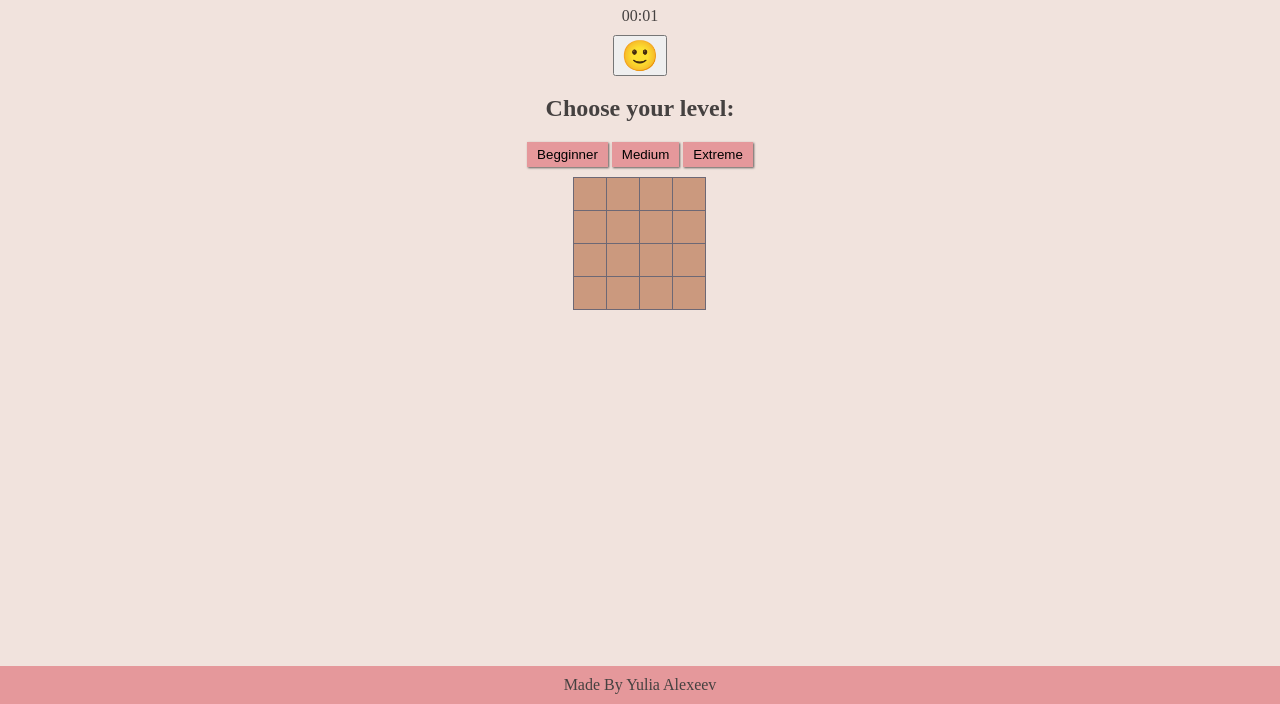
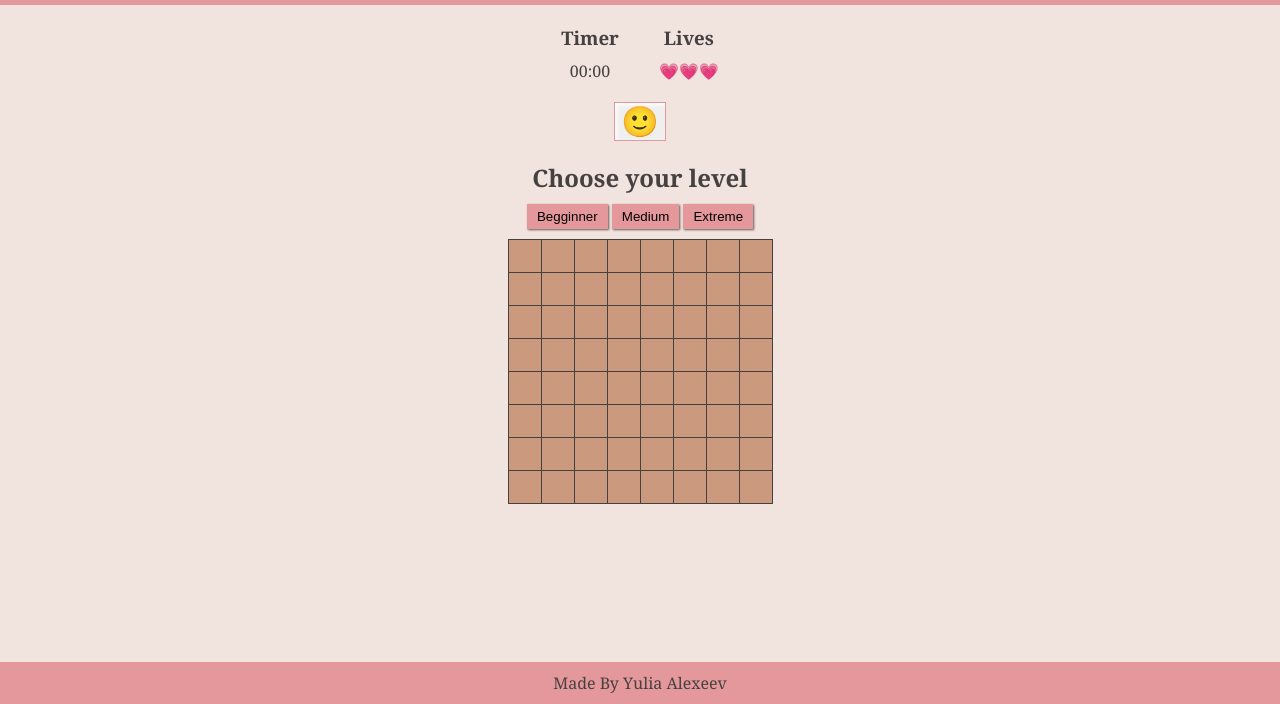
Before and after one commit to YuliaAlexeev/Mine-Sweeper, a plain HTML site: page index.html in a window 1280 px wide. Shown: the part 96-800 px from the top of the page. Drawn offline with Linux system fonts and the light colour scheme.

Commit message:
Add files via upload

```diff
--- a/css/style.css
+++ b/css/style.css
@@ -4,23 +4,33 @@ body {
   text-align: center;
   display: flex;
   flex-direction: column;
+  font-family: Georgia, 'Times New Roman', Times, serif;
 }
 html, body {
   height: 100%;
-  padding: 0;
-  margin: 0;
 }
 h1{
   font-size: 37px;
+}
+h2, h3, body{
+  margin: 0;
+  padding: 0
+}
+h2, h3{
+  margin-bottom: 10px;
 }
 table{
   border-collapse: collapse;
 }
 table, th, td {
-  border: 1px solid #6d6875;
+  border: 1px solid #454140;
 }
 button, td{
   cursor: pointer;
+}
+.header{
+  background: #e5989b;
+  margin-bottom: 20px;
 }
 .game-board tr td{
   width: 30px;
@@ -33,20 +43,23 @@ button, td{
   flex-direction: column;
   flex: 1 0 auto;
 }
+.timer{
+  margin-right: 40px;
+}
 .hide{
   background-color: #cb997e;
 }
 .show{
   background-color: #fff1e6;
 }
+.game-show {
+  display: flex;
+}
 .game-board tr .hide:hover{
   background-color: #ddbea9;
 }
 .game-level{
   margin-bottom: 10px;
-}
-.game-timer {
-  margin: 10px 0;
 }
 .btn{
   padding: 5px 10px;
@@ -58,11 +71,20 @@ button, td{
   background-color: #e5989b;
 }
 .smiley {
+  box-shadow: 2px 2px 4px #fff inset;
   font-size: 30px;
-
+  margin: 20px 0;
+  border: 1px solid #e5989b;
+  outline: 0
 }
-footer{
+.smiley:active{
+  box-shadow: 2px 2px 4px gray inset;
+}
+.footer{
   flex-shrink: 0;
   padding: 10px;
   background-color: #e5989b;
 }
+.is-mine{
+  background-color: red;
+}
--- a/index.html
+++ b/index.html
@@ -7,26 +7,29 @@
     <title>Mine Sweeper</title>
     <link rel="stylesheet" href="css/style.css">
 </head>
-<body onload="initGame(4,2)" oncontextmenu="return false;">
-
-        <header><h1>Mine Sweeper</h1></header>
-        <div class="game-main">
-            <div class="game-timer"></div>
-            <div>
-                <!-- <span class="game-timer-icon">⏱ </span> -->
+<body onload="initGame(8,12)" oncontextmenu="return false;">
+    <header class="header"><h1>Mine Sweeper</h1></header>
+    <div class="game-main">
+        <div class="game-show">
+            <div class="timer">
+                <h3>Timer</h3>
+                <div class="game-timer"></div>
             </div>
-            <div><button onClick="reset()" class="smiley"></button></div>
-            <div class="game-level">
-            <h2>Choose your level:</h2>
+            <div class="lives">
+                <h3>Lives</h3>
+                <div class="game-lives"></div>
+            </div>
+        </div>
+        <button onClick="reset()" class="smiley"></button>
+        <div class="game-level">
+            <h2>Choose your level</h2>
             <button class="btn btn-level" onClick="initGame(4,2)">Begginner</button>
             <button class="btn btn-level" onClick="initGame(8,12)">Medium</button>
             <button class="btn btn-level" onClick="initGame(12,30)">Extreme</button>
-
-            </div>
-            <table class="game-board"></table>
         </div>
-        <footer>Made By Yulia Alexeev</footer>
-
+        <table class="game-board"></table>
+    </div>
+    <footer class="footer">Made By Yulia Alexeev</footer>
     <script src="js/game.js"></script>
     <script src="js/utils.js"></script>
 </body>
--- a/js/game.js
+++ b/js/game.js
@@ -1,19 +1,18 @@
 'use strict';
-
-console.log('Hello :)');
 
 const MINE = '💣';
 const EMPTY = ' ';
 const MARK = '🚩';
-
 const SMILEY_DEFAULT = '🙂';
 const SMILEY_WIN = '😃';
 const SMILEY_LOSE = '😔';
+const LIVE = '💗';
 
 var gBoard;
 var gLevel;
 var gTimerInterval;
 var gElSmiley = document.querySelector('.smiley');
+var gLives;
 
 var gGame = {
     isOn: true,
@@ -26,7 +25,7 @@ var gGame = {
 function initGame(levelNum, mines) {
     initLevel(levelNum, mines);
     reset();
-    timerCount();
+    renderTimer();
 }
 
 function reset() {
@@ -35,7 +34,11 @@ function reset() {
     gBoard = buildBoard();
     renderBoard(gBoard);
     gElSmiley.innerText = SMILEY_DEFAULT;
-    //gGame.secsPassed = 0;
+    gLives = 3;
+    renderLives();
+    clearInterval(gTimerInterval);
+    gGame.secsPassed = 0;
+    renderTimer();
 }
 
 function initLevel(levelNum, mines) {
@@ -51,6 +54,7 @@ function createCell(minesAroundCount, isShown, isMine, isMarked) {
         isShown: isShown,
         isMine: isMine,
         isMarked: isMarked,
+        numOfClicks: 0,
     };
     return cell;
 }
@@ -115,28 +119,50 @@ function getCountOfMineNegs(board, pos) {
 }
 
 function cellClicked(elCell, i, j) {
-
     if (gGame.isOn === true) {
+        var cellCount = gGame.shownCount;
+        if (gBoard[i][j].isMine) {
+            elCell.classList.add('is-mine');
+            setTimeout(function () {
+                elCell.classList.remove('is-mine');
+            }, 1000);
+            livesCount();
+        } else {
             elCell.classList.remove('hide');
+            if (!gBoard[i][j].isShown) {
+                ++gGame.shownCount;
+                cellCount = gGame.shownCount;
+                if (cellCount === 1) {
+                    gTimerInterval = setInterval(timerCount, 1000);
+                }
+            }
             gBoard[i][j].isShown = true;
-
+        }
         elCell.innerText = renderCell(gBoard[i][j]);
-        var cellCount = ++gGame.shownCount;
-        //console.log('show cells count', cellCount);
-
-        if ((gLevel.SIZE * gLevel.SIZE) - gLevel.MINES === cellCount) {
+        if (gLevel.SIZE * gLevel.SIZE - gLevel.MINES === cellCount) {
             isWin();
         }
-        if (gGame.shownCount === 1) {
-            gTimerInterval = setInterval(timerCount, 1000);
     }
-        if (gBoard[i][j].isMine) {
-            gElSmiley.innerText = SMILEY_LOSE;
+}
+
+function livesCount() {
+    gLives--;
+    renderLives();
+}
+
+function renderLives() {
+    var htmlStr = '';
+    for (var i = 0; i < gLives; i++) {
+        htmlStr += '<span class="game-lives-heart">' + LIVE + '</span>';
+    }
+
+    if (gLives === 0) {
         expandAllMines(gBoard);
         renderBoard(gBoard);
         checkGameOver();
     }
-    }
+    var gElLives = document.querySelector('.game-lives');
+    gElLives.innerHTML = htmlStr;
 }
 
 function expandAllMines(board) {
@@ -151,7 +177,6 @@ function expandAllMines(board) {
 
 function cellMarked(elCell, i, j) {
     var markedToggle = (gBoard[i][j].isMarked = !gBoard[i][j].isMarked);
-    //console.log(markedToggle);
     if (gBoard[i][j].isMarked) {
         elCell.innerText = MARK;
     } else {
@@ -168,11 +193,13 @@ function cellMarked(elCell, i, j) {
 
 function isWin() {
     gElSmiley.innerText = SMILEY_WIN;
-    console.log('you win!');
     gGame.isOn = false;
+    console.log('You Win!');
+    clearInterval(gTimerInterval);
 }
 
 function checkGameOver() {
+    gElSmiley.innerText = SMILEY_LOSE;
     clearInterval(gTimerInterval);
     gGame.isOn = false;
     console.log('Game Over!');
@@ -194,6 +221,10 @@ function renderCell(cell) {
 
 function timerCount() {
     gGame.secsPassed++;
+    renderTimer();
+}
+
+function renderTimer() {
     var minutes = parseInt(gGame.secsPassed / 60);
     var seconds = parseInt(gGame.secsPassed % 60);
     minutes = minutes < 10 ? '0' + minutes : minutes;
```
Lines whose indentation alone changed are shown as unchanged.
